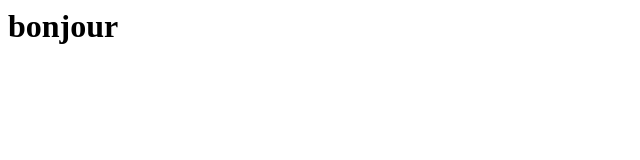
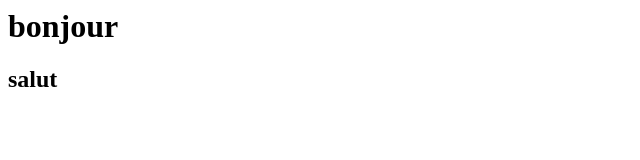
Before and after one commit to Clement-Delaune-nws/Initiation-GitHub, a plain HTML site: page index.html in a window 1280 px wide. Shown: the full height of the page, 0-640 px from the left. Drawn offline with Linux system fonts and the light colour scheme.

Commit message:
ajoute salut

```diff
--- a/index.html
+++ b/index.html
@@ -1 +1,2 @@
 <h1>bonjour</h1>
+<h2>salut</h2>
```
